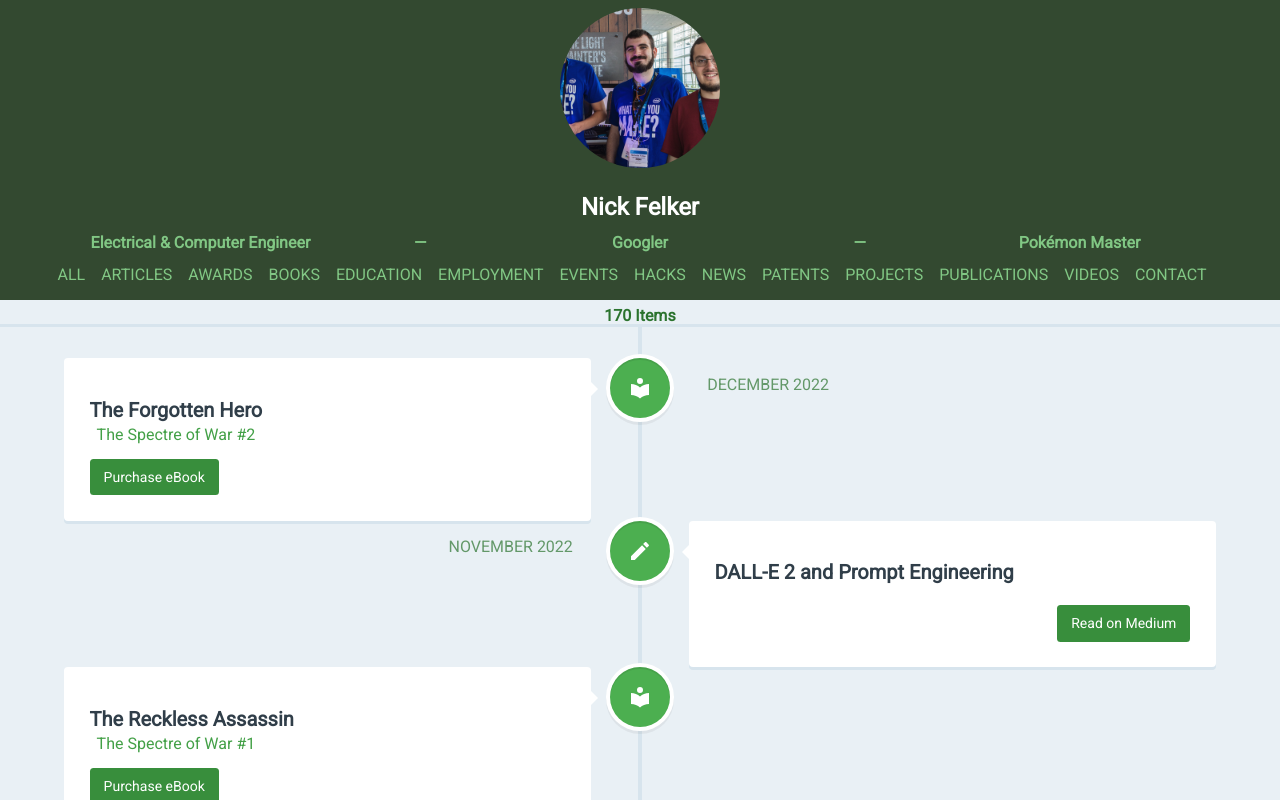
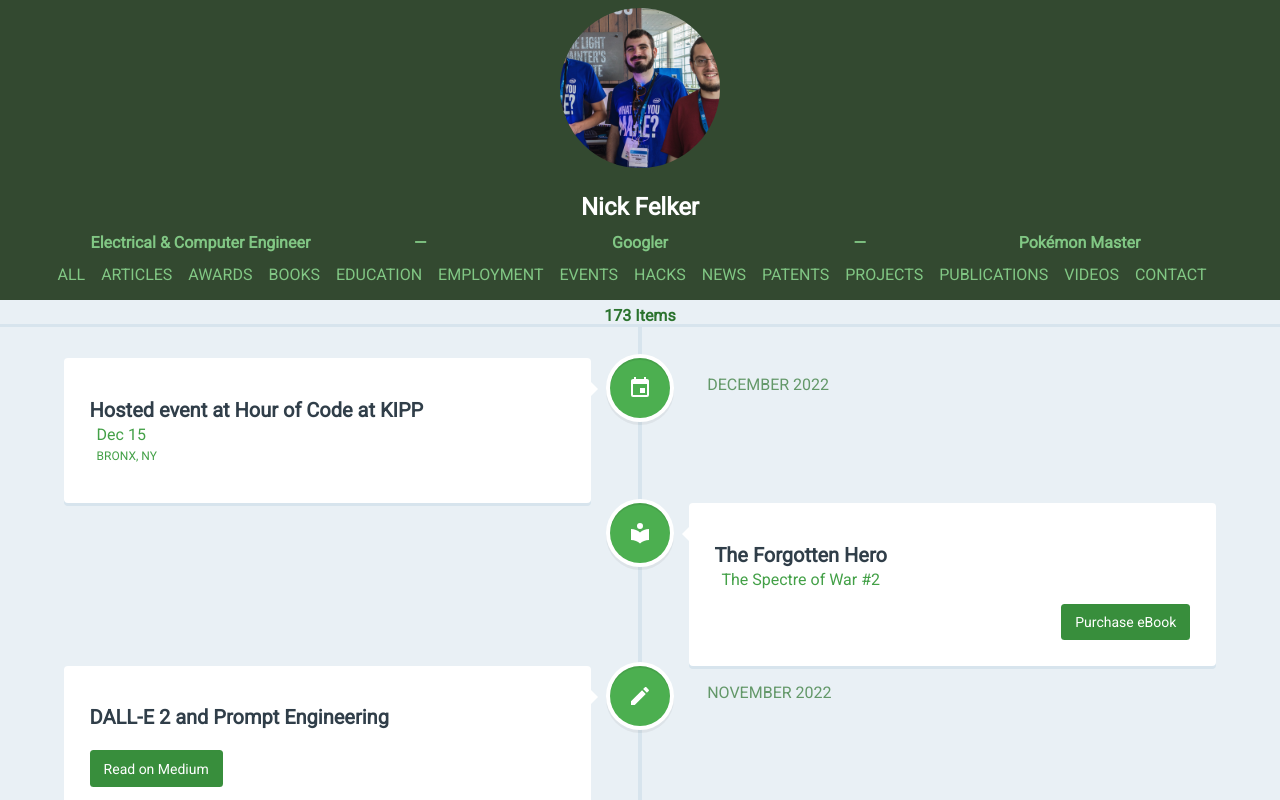
Before and after one commit to Fleker/Fleker.github.io, an Angular app: page / in a window 1280 px wide. Shown: the top 800 px of the page. Built offline with nearby package versions, Linux system fonts and the light colour scheme.

Commit message:
Add more items
Fixes #119
Fixes #120

```diff
--- a/src/contact.ts
+++ b/src/contact.ts
@@ -59,5 +59,9 @@ export default [
     "link": "https://pokedextracker.com/u/fleker/",
     "type": "PokéDex Tracker",
     "icon": "assets/pokemon-go.svg"
-  },
+  }, {
+    "link": "https://www.google.com/maps/contrib/115420961179277990370/reviews",
+    "type": "Google Maps",
+    "icon": "assets/maps.svg",
+  }
 ]
--- a/src/entries.books.ts
+++ b/src/entries.books.ts
@@ -1,61 +1,11 @@
 export default [
-//   {
-//       "type": "Books",
-//       "name": "The Lost Hunter",
-//       "series": "The Legion of Supervillains",
-//       "seriesNo": "1",
-//       "bookCover": "",
-//       "link": "https://www.amazon.com/Lost-Hunter-Journal-Legion-Supervillains-ebook/dp/B06XMX9LNW/ref=sr_1_1?ie=UTF8&qid=1489109101&sr=8-1&keywords=nick+felker",
-//       "linkText": "Purchase eBook",
-//       "date": "February 15 2017"
-//   },
-//   {
-//       "type": "Books",
-//       "name": "The Forgotten Hero",
-//       "series": "The Legion of Supervillains",
-//       "seriesNo": "2",
-//       "bookCover": "",
-//       "link": "https://www.amazon.com/Forgotten-Hero-Memorial-Mordred-Supervillains-ebook/dp/B07BPW5YS1/ref=sr_1_2?ie=UTF8&qid=1522729623&sr=8-2&keywords=nick+felker",
-//       "linkText": "Purchase eBook",
-//       "date": "March 15 2018"
-//   },
-//   {
-//       "type": "Books",
-//       "name": "The Isolated Vizier",
-//       "series": "The Legion of Supervillains",
-//       "seriesNo": "3",
-//       "bookCover": "",
-//       "link": "https://www.amazon.com/dp/B07MSFMRLW",
-//       "linkText": "Purchase eBook",
-//       "date": "January 14 2019"
-//   },
-//   {
-//       "type": "Books",
-//       "name": "The Virgin Dragon",
-//       "series": "The Legion of Supervillains",
-//       "seriesNo": "4",
-//       "bookCover": "",
-//       "link": "https://www.amazon.com/Virgin-Dragon-Dorian-Legion-Supervillains-ebook/dp/B087ZRGYTX",
-//       "linkText": "Purchase eBook",
-//       "date": "May 3 2020"
-//   },
-//   {
-//       "type": "Books",
-//       "name": "Solarpunk Anthology Series",
-//       "link": "https://fleker.substack.com/",
-//       "linkText": "Subscribe via Substack",
-//       "date": "January 13 2021"
-//   },
-//   {
-//       "type": "Books",
-//       "name": "The Feckless King",
-//       "series": "The Legion of Supervillains",
-//       "seriesNo": "5",
-//       "bookCover": "",
-//       "link": "https://www.amazon.com/dp/B091BGY29J",
-//       "linkText": "Purchase eBook",
-//       "date": "March 31 2021"
-//   }
+  {
+    "type": "Books",
+    "name": "Flash Fiction Sci-Fi Series",
+    "link": "https://fleker.substack.com/",
+    "linkText": "Subscribe via Substack",
+    "date": "January 13 2021"
+  },
   {
     "type": "Books",
     "name": "The Reckless Assassin",
@@ -74,4 +24,13 @@ export default [
     "linkText": "Purchase eBook",
     "date": "December 1 2022"
   },
+  {
+    "type": "Books",
+    "name": "The Isolated Vizier",
+    "series": "The Spectre of War",
+    "seriesNo": "3",
+    "link": "https://www.amazon.com/dp/B0BSG1JX66",
+    "linkText": "Purchase eBook",
+    "date": "February 1 2022"
+  },
 ]
--- a/src/entries.events.ts
+++ b/src/entries.events.ts
@@ -352,4 +352,12 @@ export default [
     "link": "https://profhacks2022.devpost.com/",
     "linkText": "View DevPost Submissions"
 },
+{
+    "type": "Events",
+    "name": "Hour of Code at KIPP",
+    "location": "Bronx, NY",
+    "date": "December 15 2022",
+    "contribution": "Hosted event at",
+    "specificDate": "Dec 15",
+},
 ]
```
Also changed, not shown: src/assets/maps.svg (added). Lines whose indentation alone changed are shown as unchanged.
